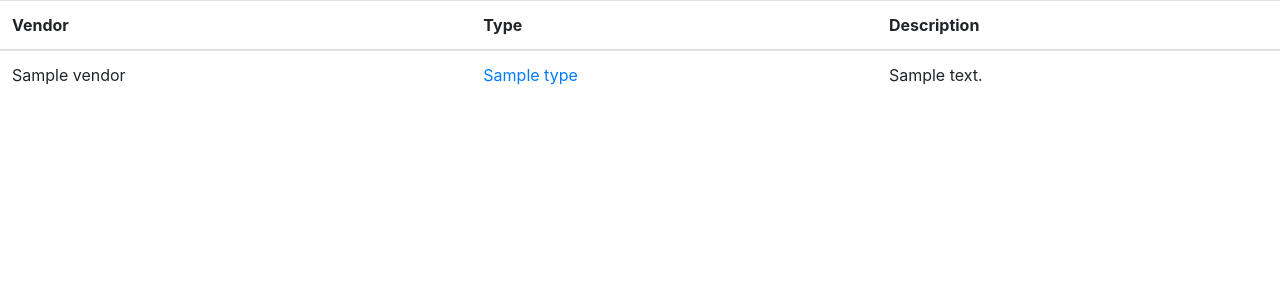
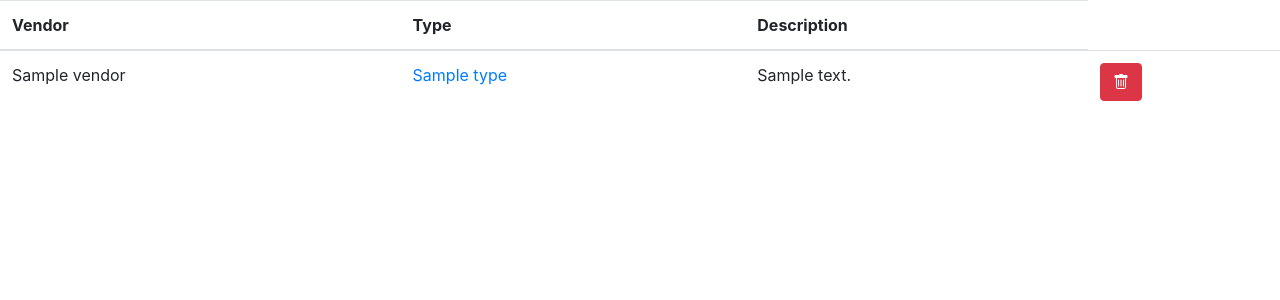
Before and after one commit to the-moog/openshed, a Django app: template items/templates/items/types.html in a window 1280 px wide. Shown: the part 56-356 px from the top of the page. Run offline with Django 3.2, Linux system fonts and the light colour scheme; the template is opened without the code that fills it: most values are stand-ins (such as "Sample title", 1, 10 or a date in 2020); some libraries are stand-ins or nearby versions.

Commit message:
Delete button added for Item types

```diff
--- a/items/templates/items/types.html
+++ b/items/templates/items/types.html
@@ -15,6 +15,11 @@
       <td>{{item_type.vendor}}</td>
       <td><a href="types/{{item_type.id}}">{{item_type.type}}</a></td>
       <td>{{item_type.description}}</td>
+      <td>
+        <a class="btn btn-danger" href="types/{{item_type.id}}/delete">
+          <span class="bi-trash"></span>
+        </a>
+      </td>
     </tr>
 {% endfor %}
   </tbody>
```
